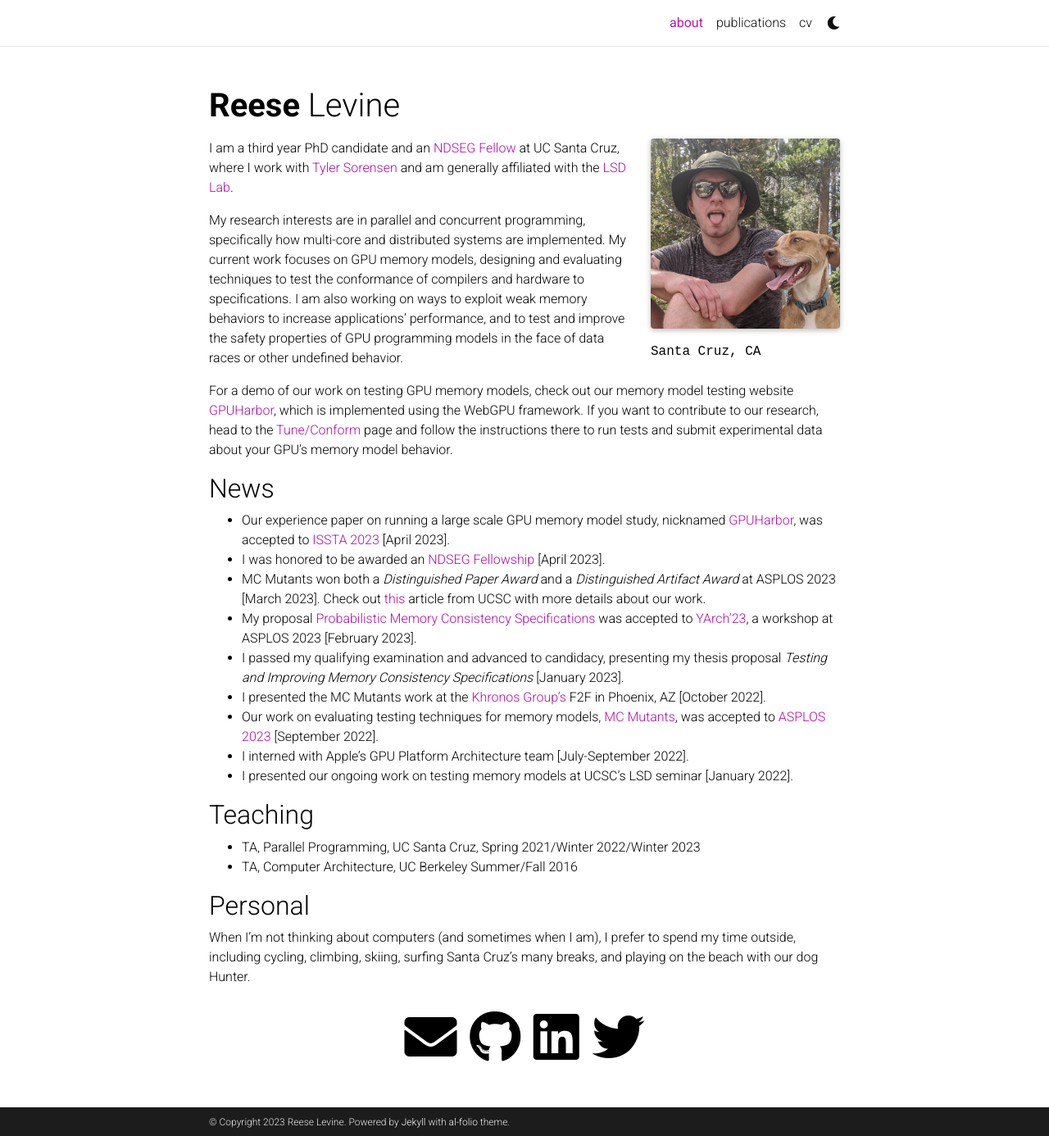
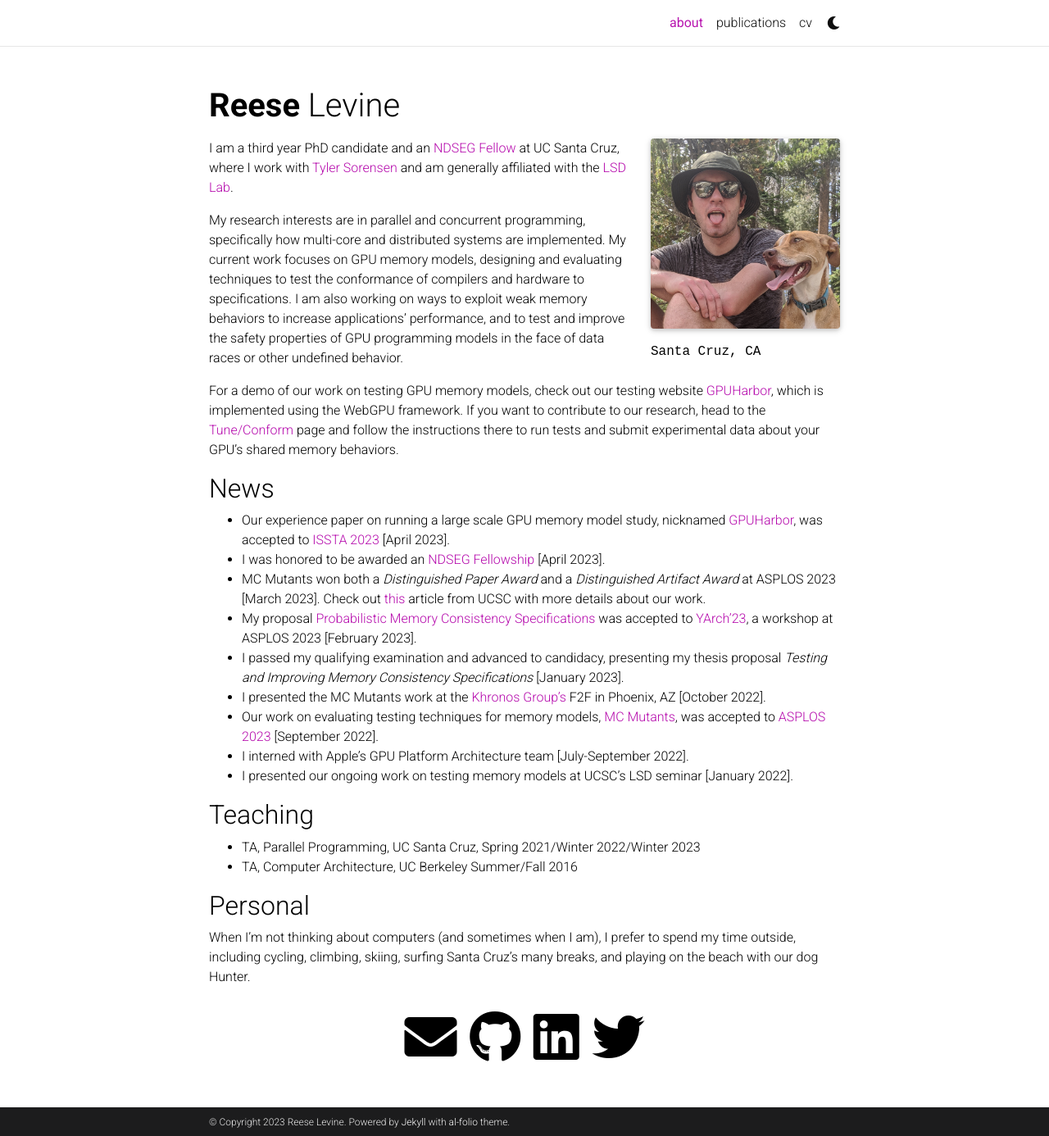
Before and after one commit to reeselevine/homepage2, a Jekyll site: the page built from _pages/about.md, in a window 1280 px wide and 1386 px high. Shown: the whole window at 82% size. Built offline with Jekyll 4.4.1, drawn with Linux system fonts in a browser that asks for light colours; full-size pictures stand in for the smaller copies a plugin makes; comment, search, counter and statistics services are not loaded; a style sheet for code colours, icons or effects is not loaded.

Commit message:
Slight edits

```diff
--- a/_pages/about.md
+++ b/_pages/about.md
@@ -18,7 +18,7 @@ I am a third year PhD candidate and an [NDSEG Fellow](https://ndseg.org/) at UC
 
 My research interests are in parallel and concurrent programming, specifically how multi-core and distributed systems are implemented. My current work focuses on GPU memory models, designing and evaluating techniques to test the conformance of compilers and hardware to specifications. I am also working on ways to exploit weak memory behaviors to increase applications' performance, and to test and improve the safety properties of GPU programming models in the face of data races or other undefined behavior.
 
-For a demo of our work on testing GPU memory models, check out our memory model testing website [GPUHarbor](https://gpuharbor.ucsc.edu/webgpu-mem-testing), which is implemented using the WebGPU framework. If you want to contribute to our research, head to the [Tune/Conform](https://gpuharbor.ucsc.edu/webgpu-mem-testing/tuning/) page and follow the instructions there to run tests and submit experimental data about your GPU's memory model behavior.
+For a demo of our work on testing GPU memory models, check out our testing website [GPUHarbor](https://gpuharbor.ucsc.edu/webgpu-mem-testing), which is implemented using the WebGPU framework. If you want to contribute to our research, head to the [Tune/Conform](https://gpuharbor.ucsc.edu/webgpu-mem-testing/tuning/) page and follow the instructions there to run tests and submit experimental data about your GPU's shared memory behaviors.
 
 ## News
 * Our experience paper on running a large scale GPU memory model study, nicknamed [GPUHarbor](assets/pdf/gpuharbor.pdf), was accepted to [ISSTA 2023](https://conf.researchr.org/home/issta-2023) [April 2023].
```
Also changed, not shown: 1 other file.
